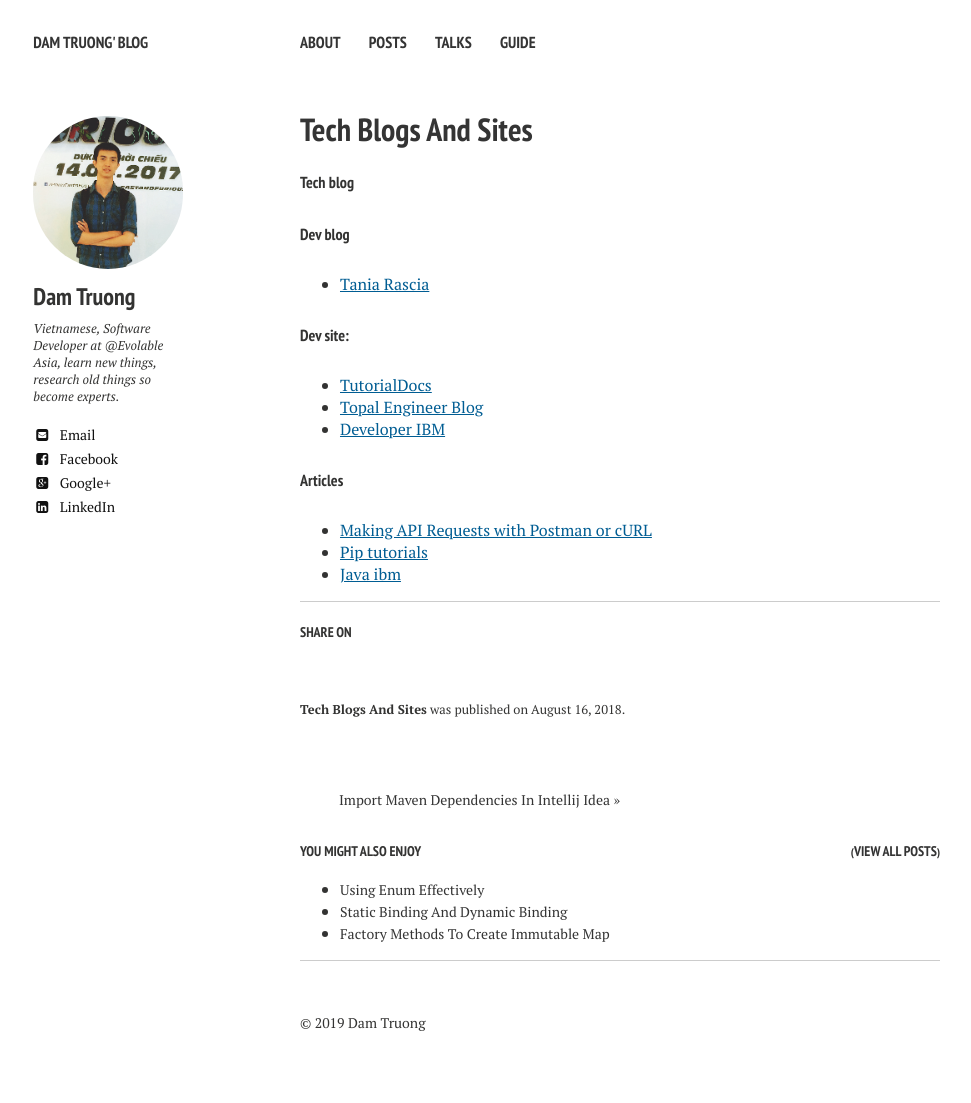
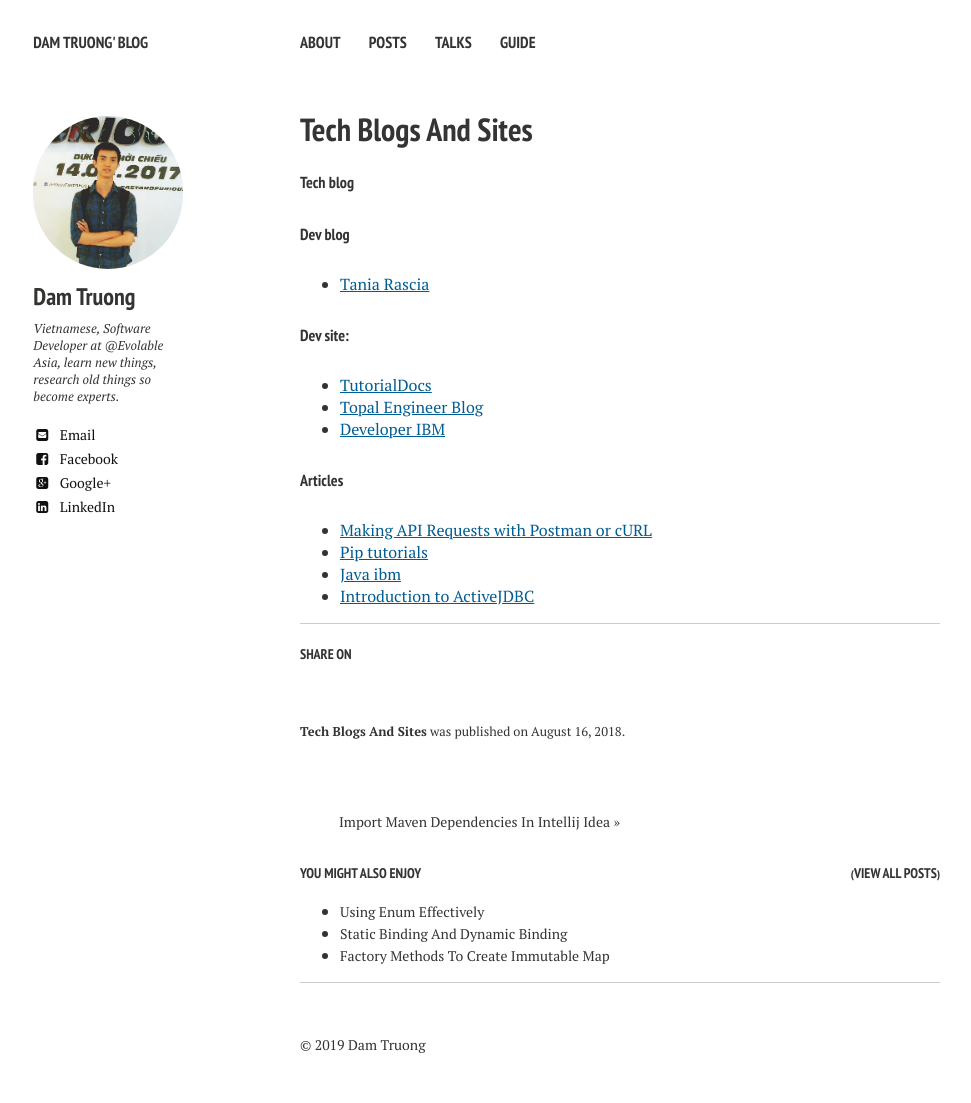
Before and after one commit to truongdam/truongdam.github.io, a Jekyll site: the page built from _posts/2018-08-16-tech-blogs-and-sites.md, in a window 1280 px wide. Shown: the whole page, without its empty margins (20-991 px from the left). Built offline with Jekyll 4.4.1, drawn with Linux system fonts in a browser that asks for light colours; nearby versions of some CDN libraries; our own code applies the rules of GitHub Pages for plain Markdown files; before the commit the page ends 1081 px from its top, so only the background shows below that.

Commit message:
introduction to activejdbc

```diff
--- a/_posts/2018-08-16-tech-blogs-and-sites.md
+++ b/_posts/2018-08-16-tech-blogs-and-sites.md
@@ -15,3 +15,4 @@
 - [Making API Requests with Postman or cURL](https://www.taniarascia.com/making-api-requests-postman-curl/)
 - [Pip tutorials](https://www.tutorialdocs.com/tutorial/pip/quickstart.html)
 - [Java ibm](https://developer.ibm.com/technologies/java/)
+- [Introduction to ActiveJDBC ](https://javagyanmantra.wixsite.com/website/single-post/2018/02/22/Introduction-to-Active-JDBC)
```
